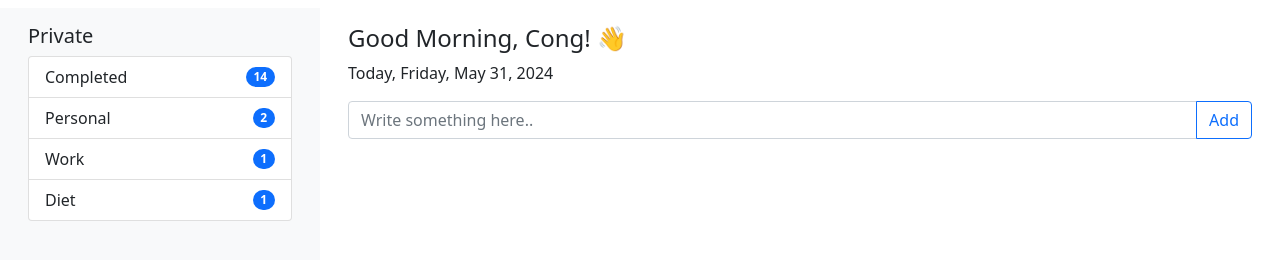
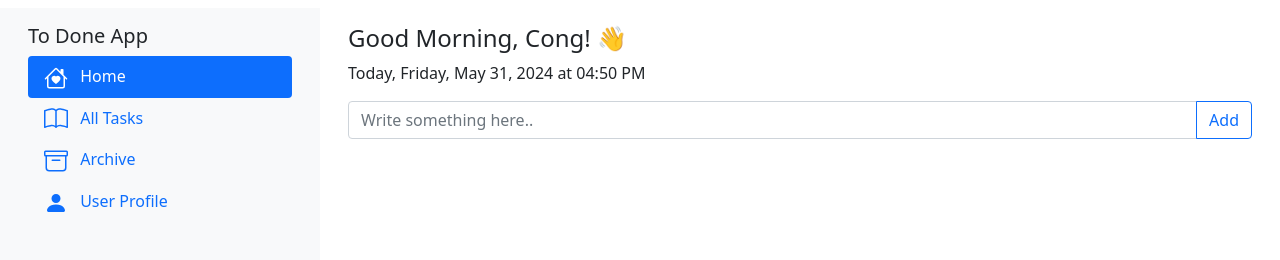
Before and after one commit to whis102/SkyList--Boostrap5, a plain HTML site: page index.html in a window 1280 px wide. Drawn offline with nearby package versions, Linux system fonts and the light colour scheme; files that its build step writes are made by us from their sources.

Commit message:
update layout

```diff
--- a/index.html
+++ b/index.html
@@ -5,33 +5,56 @@
         <meta name="viewport" content="width=device-width, initial-scale=1.0">
         <title>To Do List</title>
 
-        <link rel="stylesheet" href="style.css">
+        <link rel="stylesheet" href="./css/style.css">
+        <link rel="shortcut icon" href="./assets/favicon.png" type="image/x-icon">
         <link href="https://cdn.jsdelivr.net/npm/bootstrap@5.0.2/dist/css/bootstrap.min.css" rel="stylesheet">
     </head>
     <body>
         <div class="container-fluid">
             <div class="row mt-2">
-                <div class="col-md-3 bg-light slidebar">
-                    <div class="p-3">
-                        <h5>Private</h5>
+                <div class="col-md-3 bg-light">
+                    <div class="p-3 d-flex flex-column slidebar">
+                        <h5>To Done App</h5>
 
-                        <ul class="list-group">
-                            <li class="list-group-item d-flex justify-content-between align-items-center">
-                                Completed
-                                <span class="badge bg-primary rounded-pill">14</span>
+                        <ul class="nav nav-pills flex-column mb-auto">
+                            <li class="nav-item">
+                                <a href class="nav-link active" aria-current="page">
+                                    <svg xmlns="http://www.w3.org/2000/svg" width="24" height="24" fill="currentColor" class="bi me-2 bi-house-heart"
+                                        viewBox="0 0 16 16">
+                                        <path d="M8 6.982C9.664 5.309 13.825 8.236 8 12 2.175 8.236 6.336 5.309 8 6.982" />
+                                        <path
+                                            d="M8.707 1.5a1 1 0 0 0-1.414 0L.646 8.146a.5.5 0 0 0 .708.707L2 8.207V13.5A1.5 1.5 0 0 0 3.5 15h9a1.5 1.5 0 0 0 1.5-1.5V8.207l.646.646a.5.5 0 0 0 .708-.707L13 5.793V2.5a.5.5 0 0 0-.5-.5h-1a.5.5 0 0 0-.5.5v1.293zM13 7.207V13.5a.5.5 0 0 1-.5.5h-9a.5.5 0 0 1-.5-.5V7.207l5-5z" />
+                                    </svg>
+                                    Home</a>
                             </li>
 
-                            <li class="list-group-item d-flex justify-content-between align-items-center">
-                                Personal
-                                <span class="badge bg-primary rounded-pill">2</span>
+                            <li class="nav-item">
+                                <a href class="nav-link">
+                                    <svg xmlns="http://www.w3.org/2000/svg" width="24" height="24" fill="currentColor" class="bi me-2 bi-book"
+                                        viewBox="0 0 16 16">
+                                        <path
+                                            d="M1 2.828c.885-.37 2.154-.769 3.388-.893 1.33-.134 2.458.063 3.112.752v9.746c-.935-.53-2.12-.603-3.213-.493-1.18.12-2.37.461-3.287.811zm7.5-.141c.654-.689 1.782-.886 3.112-.752 1.234.124 2.503.523 3.388.893v9.923c-.918-.35-2.107-.692-3.287-.81-1.094-.111-2.278-.039-3.213.492zM8 1.783C7.015.936 5.587.81 4.287.94c-1.514.153-3.042.672-3.994 1.105A.5.5 0 0 0 0 2.5v11a.5.5 0 0 0 .707.455c.882-.4 2.303-.881 3.68-1.02 1.409-.142 2.59.087 3.223.877a.5.5 0 0 0 .78 0c.633-.79 1.814-1.019 3.222-.877 1.378.139 2.8.62 3.681 1.02A.5.5 0 0 0 16 13.5v-11a.5.5 0 0 0-.293-.455c-.952-.433-2.48-.952-3.994-1.105C10.413.809 8.985.936 8 1.783" />
+                                    </svg>
+                                    All Tasks</a>
                             </li>
-                            <li class="list-group-item d-flex justify-content-between align-items-center">
-                                Work
-                                <span class="badge bg-primary rounded-pill">1</span>
+
+                            <li class="nav-item">
+                                <a href class="nav-link">
+                                    <svg xmlns="http://www.w3.org/2000/svg" width="24" height="24" fill="currentColor" class="bi me-2 bi-archive"
+                                        viewBox="0 0 16 16">
+                                        <path
+                                            d="M0 2a1 1 0 0 1 1-1h14a1 1 0 0 1 1 1v2a1 1 0 0 1-1 1v7.5a2.5 2.5 0 0 1-2.5 2.5h-9A2.5 2.5 0 0 1 1 12.5V5a1 1 0 0 1-1-1zm2 3v7.5A1.5 1.5 0 0 0 3.5 14h9a1.5 1.5 0 0 0 1.5-1.5V5zm13-3H1v2h14zM5 7.5a.5.5 0 0 1 .5-.5h5a.5.5 0 0 1 0 1h-5a.5.5 0 0 1-.5-.5" />
+                                    </svg>
+                                    Archive</a>
                             </li>
-                            <li class="list-group-item d-flex justify-content-between align-items-center">
-                                Diet
-                                <span class="badge bg-primary rounded-pill">1</span>
+
+                            <li class="nav-item">
+                                <a href class="nav-link">
+                                    <svg xmlns="http://www.w3.org/2000/svg" width="24" height="24" fill="currentColor" class="bi me-2 bi-person-fill"
+                                        viewBox="0 0 16 16">
+                                        <path d="M3 14s-1 0-1-1 1-4 6-4 6 3 6 4-1 1-1 1zm5-6a3 3 0 1 0 0-6 3 3 0 0 0 0 6" />
+                                    </svg>
+                                    User Profile</a>
                             </li>
                         </ul>
                     </div>
@@ -60,7 +83,7 @@
             </div>
         </div>
 
-        <script src="app.js"></script>
+        <script src="./js/index.js"></script>
         <script src="https://cdnjs.cloudflare.com/ajax/libs/bootstrap/5.0.1/js/bootstrap.min.js"></script>
     </body>
 </html>
--- a/app.js
+++ b/js/index.js
@@ -6,6 +6,8 @@ function updateTime() {
     year: "numeric",
     month: "long",
     day: "numeric",
+    hour: "2-digit",
+    minute: "2-digit",
   };
   const format = now.toLocaleDateString("en-US", options);
 
```
Also changed, not shown: login.html (added, +18 -0 lines), archived.html (added), assets/favicon.png (added), manageTasks.html (added), user.html (added), 1 other file.
